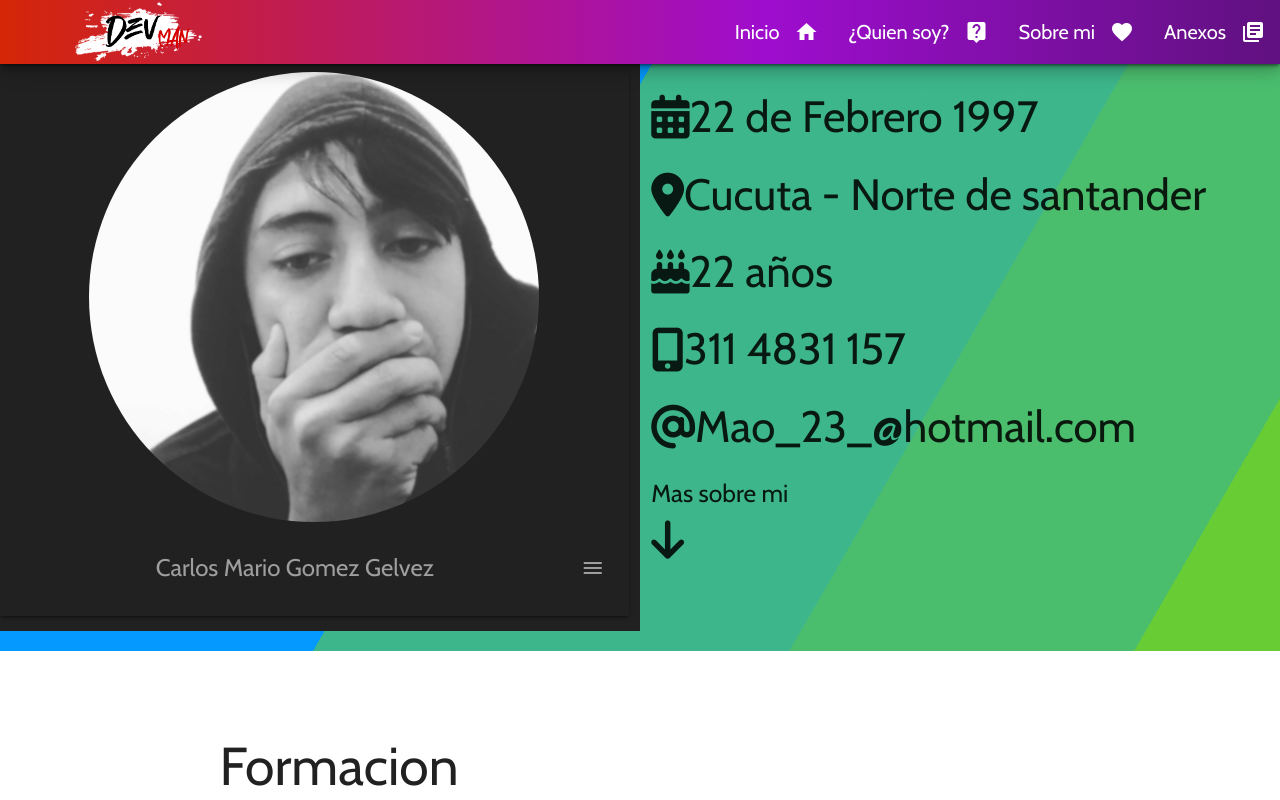
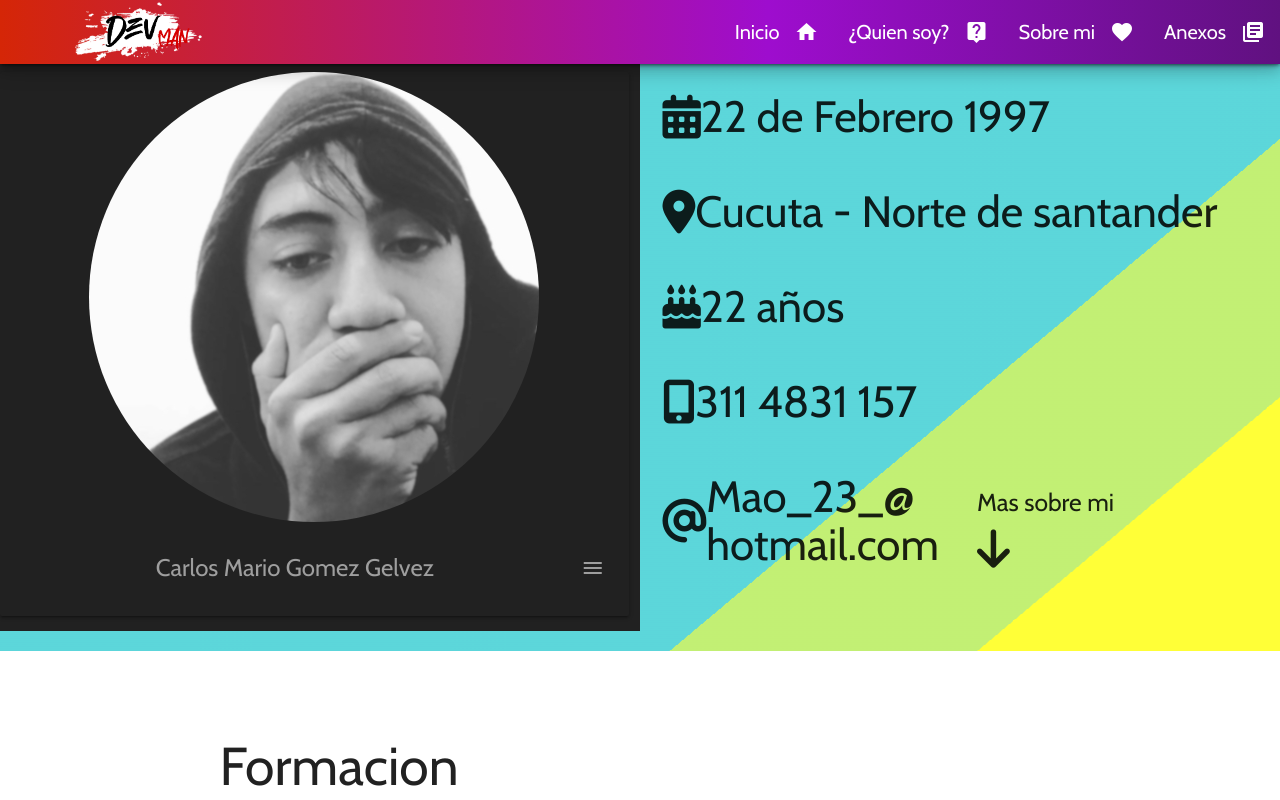
Before and after one commit to gelvezz23/gelvezz23, a React (Create React App) app: page /quiensoy in a window 1280 px wide. Both pictures are taken after a click on the element 314 px from the left and 299 px from the top of the page. Shown: the top 800 px of the page. Built offline with nearby package versions, Linux system fonts and the light colour scheme; a web font is replaced by a local one.

Commit message:
agrega reparaciones y participaciones

```diff
--- a/public/index.html
+++ b/public/index.html
@@ -64,11 +64,19 @@
   <script>
     $(document).ready(function(){
       $('.sidenav').sidenav();
+      $('.sidenav-trigger').sidenav();
+      $('.show-on-large').sidenav();
+
+
     });
+
+
 
     $(document).ready(function(){
       $('.parallax').parallax();
     });
+
+
   </script>
   </body>
 </html>
--- a/src/Component/Menu/index.js
+++ b/src/Component/Menu/index.js
@@ -12,6 +12,8 @@ import './style.css';
 class Menu extends Component {
 
     render() {
+
+
         return (
             <div>
                 <Router>
@@ -47,13 +49,44 @@ class Menu extends Component {
 
                         </nav>
                     </div>
-                    <ul className="sidenav" id="mobile-demo">
-                        <li><Link to="/home"> Inicio </Link></li>
-                        <li><Link to="/quiensoy"> Quien soy </Link></li>
-                        <li><Link to="/sobremi"> Sobre mi </Link></li>
-                        <li><Link to="/anexos"> Anexos </Link></li>
+
+
+
+                    <ul className="sidenav grey darken-4 col s12" id="mobile-demo">
+                        <li className="col s12 waves-effect waves-orange white-text">
+                            <Link className="font-style sidenav-close" to="/home">
+                                <h5 className="white-text">
+                                    <i className="material-icons left medium">home</i>
+                                    Inicio</h5>
+                            </Link>
+                        </li>
+
+                        <li className="col waves-effect waves-orange">
+                            <Link className="font-style sidenav-close" to="/quiensoy">
+                                <h5 className="white-text">
+                                    <i className="material-icons left medium">live_help</i>
+                                    ¿Quien soy?</h5>
+                            </Link>
+                        </li>
+                        <li className="col waves-effect waves-orange">
+                            <Link className="font-style sidenav-close" to="/sobremi">
+                                <h5 className="white-text">
+                                    <i className="material-icons left medium">favorite</i>
+                                    Sobre mi</h5>
+                            </Link>
+                        </li>
+                        <li className="col waves-effect waves-orange">
+                            <Link className="font-style sidenav-close" to="/anexos">
+                                <h5 className="white-text">
+                                    <i className="material-icons left medium">library_books</i>
+                                    Anexos</h5>
+                            </Link>
+                        </li>
                     </ul>
 
+
+
+                    <Route exact path="/" component={Home}/>
                     <Route exact path="/gelvezz23" component={Home}/>
                     <Route exact path="/home" component={Home}/>
                     <Route exact path="/quiensoy" component={Quiensoy}/>
--- a/src/Component/Quiensoy/index.js
+++ b/src/Component/Quiensoy/index.js
@@ -12,6 +12,7 @@ class Quiensoy extends Component {
                     <div className="bg"></div>
                     <div className="bg bg2"></div>
                     <div className="bg bg3"></div>
+
                     <div className="col s12 m6 l6  grey darken-4">
                         <div className="card grey darken-4 center">
                             <div className="waves-effect waves-block waves-light">
@@ -37,27 +38,28 @@ class Quiensoy extends Component {
                     </div>
 
                     <div className="col s12 m6 l6">
-                        <h3 className="valign-wrapper font-vive animated fadeIn delay-1s">
+                        <h3 className="col s12 valign-wrapper font-vive animated fadeIn delay-1s">
                             <i className="fas fa-calendar-alt"></i>
                             22 de Febrero 1997
                         </h3>
-                        <h3 className="valign-wrapper animated fadeIn delay-2s">
+                        <h3 className="col s12 valign-wrapper animated fadeIn delay-2s">
                             <i className="fas fa-map-marker-alt"></i>
                             Cucuta - Norte de santander
                         </h3>
-                        <h3 className="valign-wrapper animated fadeIn delay-3s">
+                        <h3 className="col s12 valign-wrapper animated fadeIn delay-3s">
                             <i className="fas fa-birthday-cake"></i>
                             22 años
                         </h3>
-                        <h3 className="valign-wrapper animated fadeIn delay-4s">
+                        <h3 className="col s12 valign-wrapper animated fadeIn delay-4s">
                             <i className="fas fa-mobile-alt"></i>
                             311 4831 157
                         </h3>
-                        <h3 className="valign-wrapper animated fadeIn delay-5s">
+                        <h3 className="col s6 valign-wrapper animated fadeIn delay-4s">
                             <i className="fas fa-at"></i>
-                            Mao_23_@hotmail.com
+                            Mao_23_@<br/>hotmail.com
                         </h3>
-                        <h3 className="animated fadeIn delay-6s"><h5>Mas sobre mi</h5>
+
+                        <h3 className="col s6 animated fadeIn delay-5s"><h5>Mas sobre mi</h5>
                             <i className="fas fa-arrow-down"></i>
                         </h3>
                     </div>
@@ -128,17 +130,17 @@ class Quiensoy extends Component {
                         </div>
 
 
-
+                    </div>
                 </div>
-
-                    <div className="section accent-3 amber">
-                        <div className="row">
-
-                            <h2 className="header">Participacion</h2>
+                    <div className="parallax-container  accent-3 transparent">
+                        <div className="row col s12 ">
+                            <blockquote>
+                                <h2 className="header">Participacion</h2>
+                            </blockquote>
                             <div className="col s12 m4">
                                 <div className="card horizontal z-depth-4 ">
-                                    <div className="card-image">
-                                        <img src="https://lorempixel.com/100/190/nature/6"/>
+                                    <div className="card-image col s1 red darken-4">
+
                                     </div>
                                     <div className="card-stacked">
                                         <div className="card-content">
@@ -153,8 +155,8 @@ class Quiensoy extends Component {
 
                             <div className="col s12 m4">
                                 <div className="card horizontal z-depth-4">
-                                    <div className="card-image">
-                                        <img src="https://lorempixel.com/100/190/nature/6"/>
+                                    <div className="card-image col s1 red darken-4">
+
                                     </div>
                                     <div className="card-stacked">
                                         <div className="card-content">
@@ -169,8 +171,8 @@ class Quiensoy extends Component {
 
                             <div className="col s12 m4">
                                 <div className="card horizontal z-depth-4">
-                                    <div className="card-image">
-                                        <img src="https://lorempixel.com/100/190/nature/6"/>
+                                    <div className="card-image col s1 red darken-4">
+
                                     </div>
                                     <div className="card-stacked">
                                         <div className="card-content">
@@ -183,16 +185,44 @@ class Quiensoy extends Component {
                                 </div>
                             </div>
 
+                            <div className="col s12 m4">
+                                <div className="card horizontal z-depth-4">
+                                    <div className="card-image col s1 red darken-4">
+
+                                    </div>
+                                    <div className="card-stacked">
+                                        <div className="card-content">
+                                            <p>Hacktober Fest 2018</p>
+                                        </div>
+                                        <div className="card-action">
+                                            <a href="#">This is a link</a>
+                                        </div>
+                                    </div>
+                                </div>
+                            </div>
+
+                            <div className="col s12 m4">
+                                <div className="card horizontal z-depth-4">
+                                    <div className="card-image col s1 red darken-4">
+
+                                    </div>
+                                    <div className="card-stacked">
+                                        <div className="card-content">
+                                            <p>Apss.co 8va Jornada</p>
+                                        </div>
+                                        <div className="card-action">
+                                            <a href="#">This is a link</a>
+                                        </div>
+                                    </div>
+                                </div>
+                            </div>
+
                         </div>
                     </div>
                 </div>
 
-                <div className="parallax-container">
-                    <div className="bg"></div>
-                    <div className="bg bg2"></div>
-                    <div className="bg bg3"></div>
-                </div>
-            </div>
+
+
         )
     }
 }
--- a/src/Component/sobremi/style.css
+++ b/src/Component/sobremi/style.css
@@ -7,11 +7,11 @@ body {
 }
 
 .bg {
-    animation:slide 3s ease-in-out infinite alternate;
-    background-image: linear-gradient(-60deg, #6c3 50%, #09f 50%);
+    animation:slide 1s ease-in-out infinite alternate;
+    background-image: linear-gradient(-40deg, #ffff00 50%, #00c0ff 50%);
     bottom:0;
     left:-50%;
-    opacity:.5;
+    opacity:.4;
     position:fixed;
     right:-50%;
     top:0;
@@ -20,11 +20,11 @@ body {
 
 .bg2 {
     animation-direction:alternate-reverse;
-    animation-duration:4s;
+    animation-duration:2s;
 }
 
 .bg3 {
-    animation-duration:5s;
+    animation-duration:3s;
 }
 
 .content {
@@ -43,7 +43,7 @@ body {
 
 @keyframes slide {
     0% {
-        transform:translateX(-25%);
+        transform:translateX(-20%);
     }
     100% {
         transform:translateX(25%);
```
